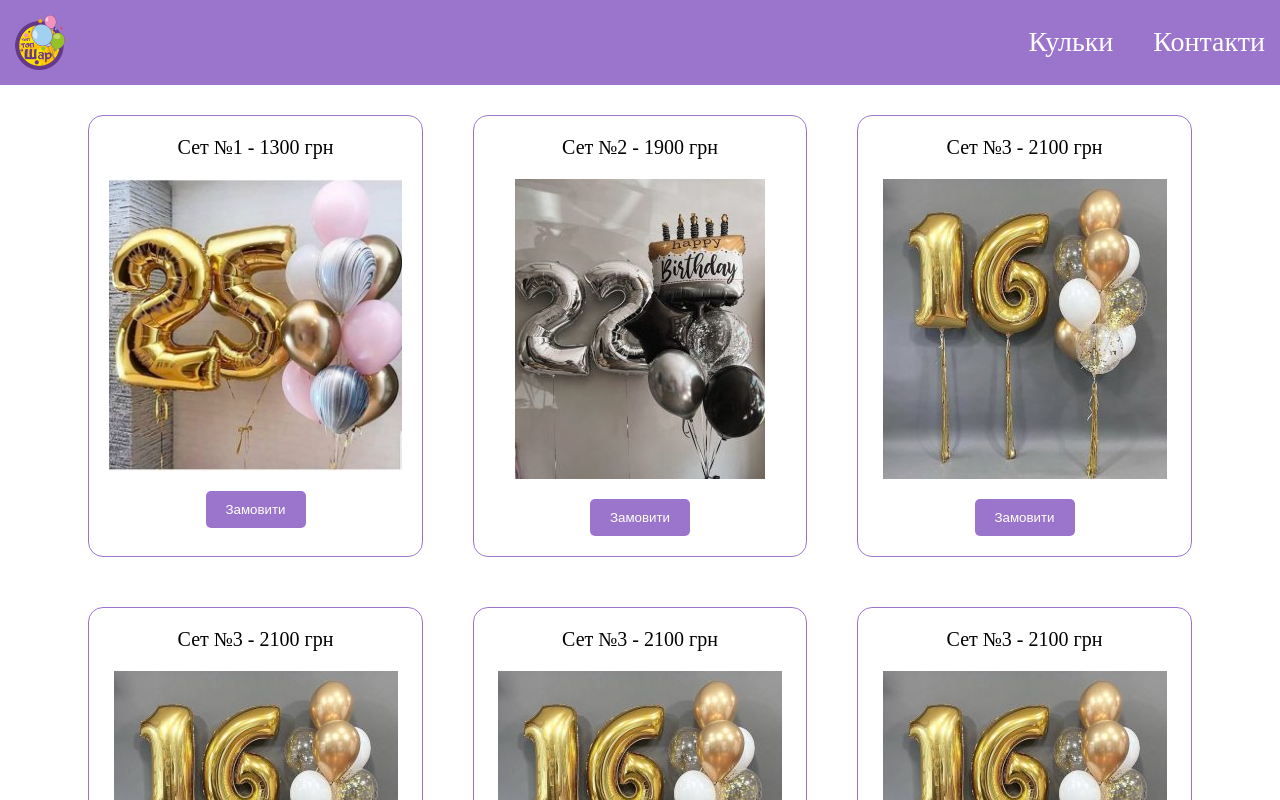
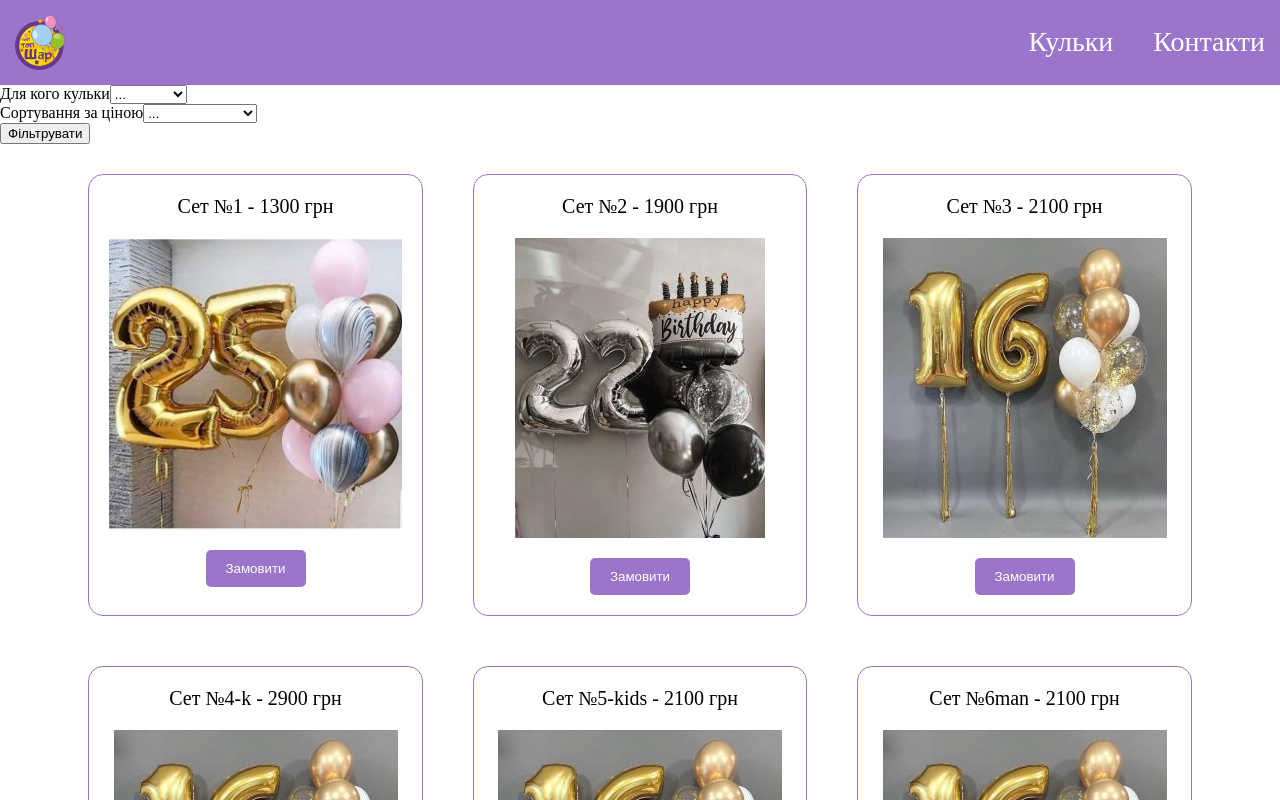
Before and after one commit to Hrechaniuk1/top-shar-online, a React (Vite) app: page /balloons in a window 1280 px wide. Shown: the top 800 px of the page. Built offline with nearby package versions, Linux system fonts and the light colour scheme.

Commit message:
filters start

```diff
--- a/package.json
+++ b/package.json
@@ -11,6 +11,7 @@
   },
   "dependencies": {
     "@reduxjs/toolkit": "^2.2.5",
+    "formik": "^2.4.6",
     "modern-normalize": "^2.0.0",
     "react": "^18.2.0",
     "react-dom": "^18.2.0",
--- a/src/components/BallonsList/BallonsList.jsx
+++ b/src/components/BallonsList/BallonsList.jsx
@@ -1,8 +1,7 @@
 import BalloonCard from "../BallonCard/BallonCard";
-import balloons from "../../data/data";
 import css from './BallonsList.module.css'
 
-export default function BallonList() {
+export default function BallonList({balloons}) {
     return (
         <ul className={css.list}>
             {balloons.map(item => {
--- a/src/components/FiltersBar/FiltersBar.jsx
+++ b/src/components/FiltersBar/FiltersBar.jsx
@@ -0,0 +1,42 @@
+import { Form, Formik, Field } from "formik"
+
+
+export default function FiltersBar({submitHandler}) {
+
+    function onSubmit(values) {
+        submitHandler(values)
+        // console.log(values)
+    }
+
+    return (
+        <Formik
+      initialValues={{
+        feature: '',
+        price: '',
+      }}
+      onSubmit={onSubmit}
+    >
+        <Form>
+          <div>
+            <label htmlFor="feature">Для кого кульки</label>
+            <Field as="select" name="feature" id="feature">
+              <option value="" label="..." />
+              <option value="man" label="Чоловіку" />
+              <option value="girl" label="Дівчині" />
+              <option value="kids" label="Дітям" />
+              <option value="numbers" label="Цифри" />
+            </Field>
+          </div>
+          <div>
+            <label htmlFor="price">Сортування за ціною</label>
+            <Field as="select" name="price" id="price">
+              <option value="" label="..." />
+              <option value="cheap" label="За зростанням" />
+              <option value="expensive" label="За спаданням" />
+            </Field>
+          </div>
+          <button type="submit">Фільтрувати</button>
+        </Form>
+    </Formik>
+    )
+}
--- a/src/data/data.js
+++ b/src/data/data.js
@@ -1,11 +1,12 @@
 const balloons = [
-    {number: 1, img: './images/sets/7831FC30-32C0-44D2-8129-8DF516E3F1B5-300x300.jpeg', price: 1300, id: '1d'},
+    {number: 1, img: './images/sets/7831FC30-32C0-44D2-8129-8DF516E3F1B5-300x300.jpeg', price: 1300, id: '1d', feature: 'numbers'},
     {number: 2, img: './images/sets/IMG_4728-250x300.jpg', price: 1900, id: '2d'},
-    {number: 3, img: './images/sets/photo_2023-07-04_17-28-12-284x300.jpg', price: 2100, id: '3d'},
-    {number: 3, img: './images/sets/photo_2023-07-04_17-28-12-284x300.jpg', price: 2100, id: '4d'},
-    {number: 3, img: './images/sets/photo_2023-07-04_17-28-12-284x300.jpg', price: 2100, id: '5d'},
-    {number: 3, img: './images/sets/photo_2023-07-04_17-28-12-284x300.jpg', price: 2100, id: '6d'},
-    {number: 3, img: './images/sets/photo_2023-07-04_17-28-12-284x300.jpg', price: 2100, id: '7d'}
+    {number: 3, img: './images/sets/photo_2023-07-04_17-28-12-284x300.jpg', price: 2100, id: '3d', feature: 'numbers'},
+    {number: '4-k', img: './images/sets/photo_2023-07-04_17-28-12-284x300.jpg', price: 2900, id: '4d', feature: 'kids'},
+    {number: '5-kids', img: './images/sets/photo_2023-07-04_17-28-12-284x300.jpg', price: 2100, id: '5d', feature: 'kids'},
+    {number: '6man', img: './images/sets/photo_2023-07-04_17-28-12-284x300.jpg', price: 2100, id: '6d', feature: 'man'},
+    {number: '7girl', img: './images/sets/photo_2023-07-04_17-28-12-284x300.jpg', price: 2100, id: '7d', feature: 'girl'},
+
 ]
 
 
--- a/src/pages/BallonsPage.jsx
+++ b/src/pages/BallonsPage.jsx
@@ -1,10 +1,35 @@
+import { useEffect, useState } from "react";
 import BallonList from "../components/BallonsList/BallonsList"
+import FiltersBar from "../components/FiltersBar/FiltersBar"
+import balloons from "../data/data";
 
 export default function BalloonsPage() {
+    const [sets, setSets] = useState(balloons)
+    const [filters, setFilters] = useState(() => { return JSON.parse(localStorage.getItem('filters')) ?? {
+        feature: '',
+        price: '',
+      }})
+
+    useEffect(() => {
+        let filterByFeature = balloons
+        if(filters.feature) {
+            filterByFeature = balloons.filter(curr => curr.feature === filters.feature)
+        }
+        if(filters.price === '') {setSets(filterByFeature)} else if (filters.price === 'cheap') {
+           const result = filterByFeature.toSorted((a,b) => a.price - b.price)
+            setSets(result)
+        } else if (filters.price === 'expensive') {
+           const result = filterByFeature.toSorted((a,b) => b.price - a.price)
+            setSets(result)
+        }
+        localStorage.setItem('filters', JSON.stringify(filters))
+
+    }, [filters])
 
     return (
         <div>
-            <BallonList></BallonList>
+            <FiltersBar submitHandler={setFilters}></FiltersBar>
+            <BallonList balloons={sets}></BallonList>
         </div>
     )
 }
```
Also changed, not shown: 1 other file (tests, documents, lock files or other folders).
